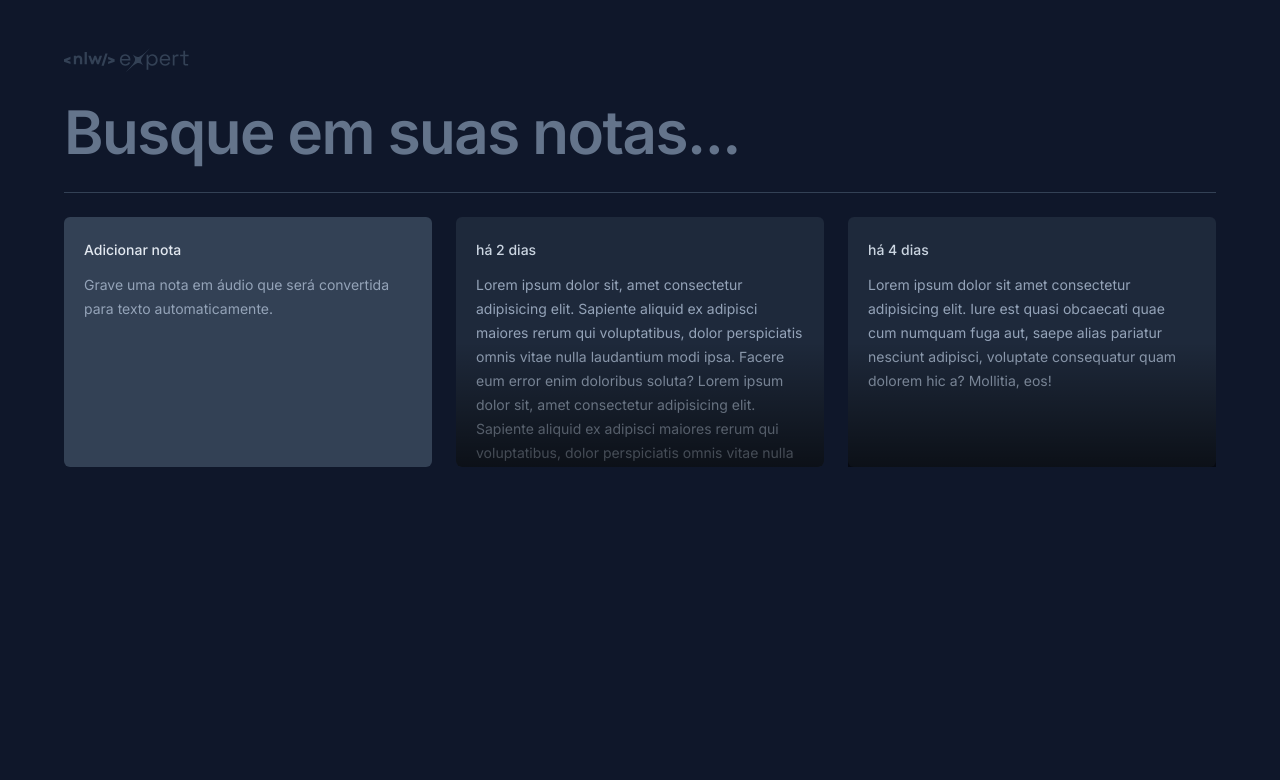
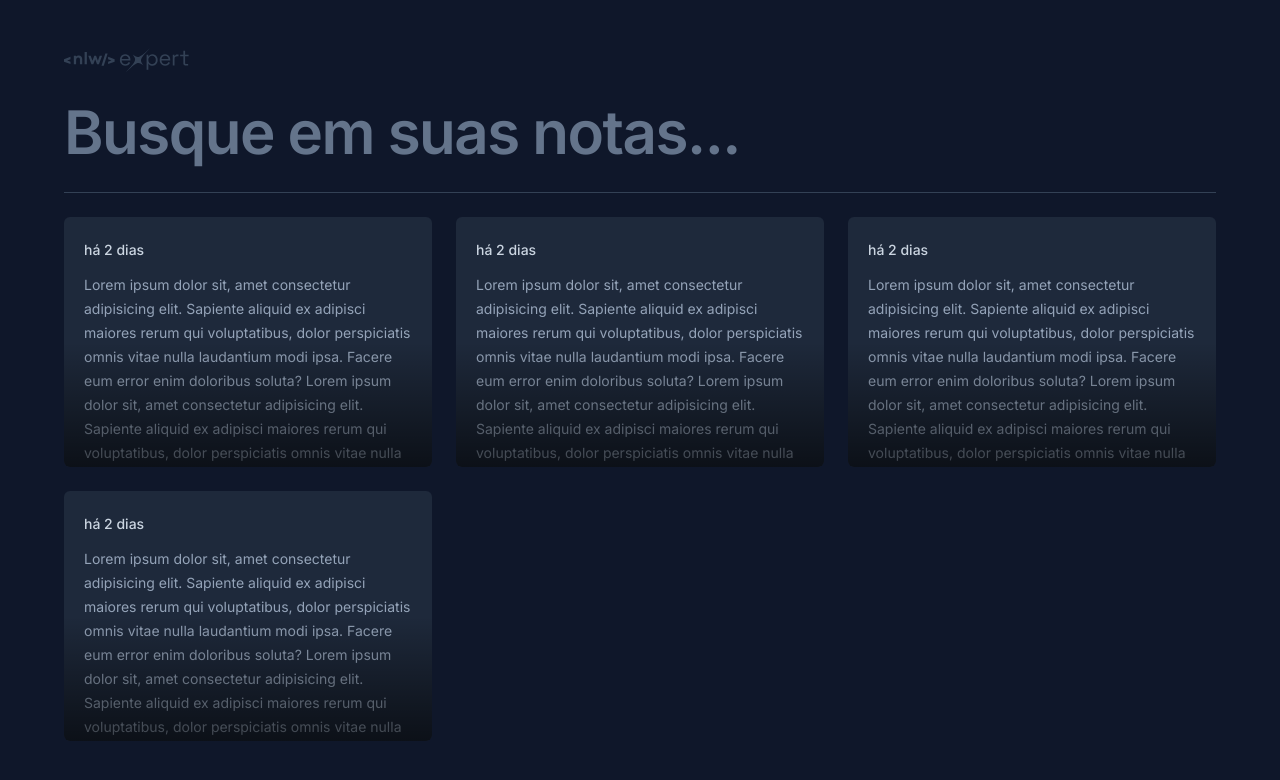
Before and after one commit to Arthur-Valadao/nlw-expert-notes, a React (Vite) app: page / in a window 1280 px wide. Shown: the top 780 px of the page. Built offline with nearby package versions, Linux system fonts and the light colour scheme.

Commit message:
feat: componentizing the NoteCard

```diff
--- a/src/app.tsx
+++ b/src/app.tsx
@@ -1,4 +1,5 @@
 import logo from './assets/logo-nlw-expert.svg'
+import { NoteCard } from './components/note-card'
 
 export function App() {
   return (
@@ -16,44 +17,11 @@
       <div className="h-px bg-slate-700" />
 
       <div className="grid grid-cols-3 auto-rows-[250px] gap-6">
-        <div className="rounded-md bg-slate-700 p-5 space-y-3">
-          <span className="text-sm font-medium text-slate-200"
-          >
-            Adicionar nota
-          </span>
-          <p className='text-sm leading-6 text-slate-400'
-          >
-            Grave uma nota em áudio que será convertida para texto automaticamente.
-          </p>
-        </div>
 
-        <div className="rounded-md bg-slate-800 p-5 space-y-3 overflow-hidden relative">
-          <span className="text-sm font-medium text-slate-300"
-          >
-            há 2 dias
-          </span>
-          <p className='text-sm leading-6 text-slate-400'
-          >
-            Lorem ipsum dolor sit, amet consectetur adipisicing elit. Sapiente aliquid ex adipisci maiores rerum qui voluptatibus, dolor perspiciatis omnis vitae nulla laudantium modi ipsa. Facere eum error enim doloribus soluta?
-            Lorem ipsum dolor sit, amet consectetur adipisicing elit. Sapiente aliquid ex adipisci maiores rerum qui voluptatibus, dolor perspiciatis omnis vitae nulla laudantium modi ipsa. Facere eum error enim doloribus soluta?
-          </p>
-
-          <div className="absolute bottom-0 left-0 right-0 h-1/2 bg-gradient-to-t from-black/60  to-black/0 pointer-events-none" />
-        </div>
-
-        <div className="rounded-md bg-slate-800 p-5 space-y-3 relative">
-          <span className="text-sm font-medium text-slate-300"
-          >
-            há 4 dias
-          </span>
-          <p className='text-sm leading-6 text-slate-400'
-          >
-            Lorem ipsum dolor sit amet consectetur adipisicing elit. Iure est quasi obcaecati quae cum numquam fuga aut, saepe alias pariatur nesciunt adipisci, voluptate consequatur quam dolorem hic a? Mollitia, eos!
-          </p>
-
-          <div className="absolute bottom-0 left-0 right-0 h-1/2 bg-gradient-to-t from-black/60  to-black/0 pointer-events-none" />
-        </div>
-
+        <NoteCard />
+        <NoteCard />
+        <NoteCard />
+        <NoteCard />
       </div>
     </div>
   )
--- /dev/null
+++ b/src/components/note-card.tsx
@@ -0,0 +1,17 @@
+export function NoteCard() {
+  return (
+    <div className="rounded-md bg-slate-800 p-5 space-y-3 overflow-hidden relative">
+      <span className="text-sm font-medium text-slate-300"
+      >
+        há 2 dias
+      </span>
+      <p className='text-sm leading-6 text-slate-400'
+      >
+        Lorem ipsum dolor sit, amet consectetur adipisicing elit. Sapiente aliquid ex adipisci maiores rerum qui voluptatibus, dolor perspiciatis omnis vitae nulla laudantium modi ipsa. Facere eum error enim doloribus soluta?
+        Lorem ipsum dolor sit, amet consectetur adipisicing elit. Sapiente aliquid ex adipisci maiores rerum qui voluptatibus, dolor perspiciatis omnis vitae nulla laudantium modi ipsa. Facere eum error enim doloribus soluta?
+      </p>
+
+      <div className="absolute bottom-0 left-0 right-0 h-1/2 bg-gradient-to-t from-black/60  to-black/0 pointer-events-none" />
+    </div>
+  )
+}
```
